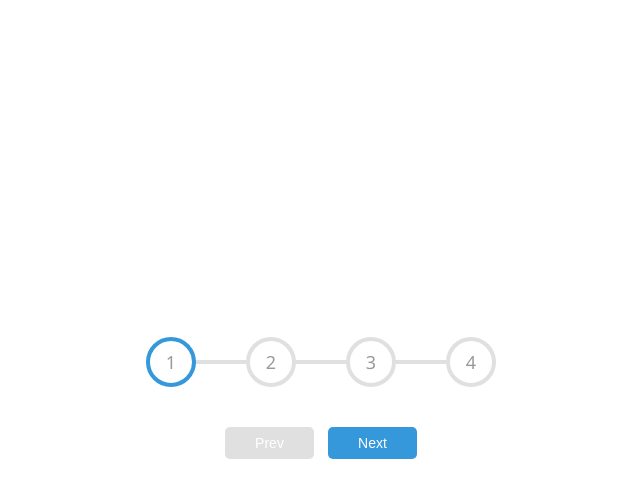
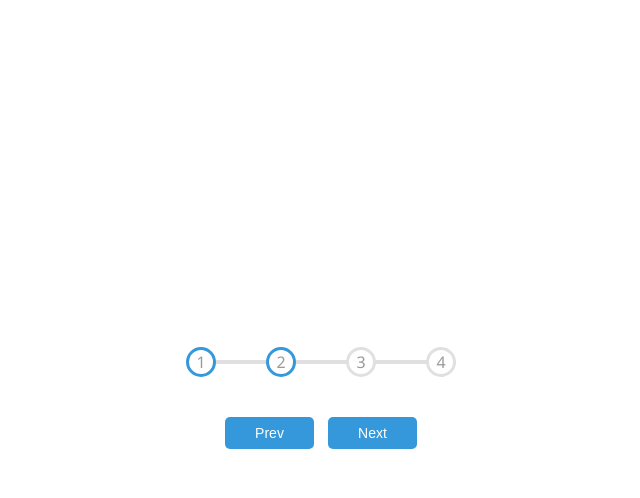
Before and after one commit to wcossior/Steps, a plain HTML site: page index.html in a window 1280 px wide. Both pictures are taken after a click on the button "Next". Shown: the whole page, without its empty margins (319-959 px from the left). Drawn offline with Linux system fonts and the light colour scheme.

Commit message:
adding function to moving between circles

```diff
--- a/index.html
+++ b/index.html
@@ -25,8 +25,8 @@
                 <span>4</span>
             </div>
         </div>
-        <button disabled>Prev</button>
-        <button>Next</button>
+        <button id="btnPrev" onclick="prevStep()" disabled>Prev</button>
+        <button id="btnNext" onclick="nextStep()">Next</button>
     </div>
 </body>
 <script src="script.js"></script>
--- a/script.js
+++ b/script.js
@@ -0,0 +1,26 @@
+const circles = document.querySelectorAll('.circle');
+let nextActiveCircle = 0;
+let btnNext = document.querySelector('#btnNext');
+let btnPrev = document.querySelector('#btnPrev');
+
+function nextStep() {
+    if (nextActiveCircle < circles.length - 1) {
+        nextActiveCircle++;
+        btnPrev.removeAttribute('disabled');
+        circles[nextActiveCircle].classList.add('active');
+    }
+    if (nextActiveCircle === circles.length - 1) {
+        btnNext.setAttribute('disabled', 'true');
+    }
+}
+
+function prevStep() {
+    if (nextActiveCircle > 0) {
+        btnNext.removeAttribute('disabled');
+        circles[nextActiveCircle].classList.remove('active');
+        nextActiveCircle--;
+    }
+    if (nextActiveCircle === 0) {
+        btnPrev.setAttribute('disabled', 'true');
+    }
+}
--- a/style.css
+++ b/style.css
@@ -27,15 +27,16 @@ body {
 
 .progressLine {
     width: 100%;
-    border-bottom: 4px solid #e0e0e0;
+    height: 4px;
+    background: #e0e0e0;
     position: absolute;
 }
 
 .circle {
     display: flex;
-    height: 50px;
-    width: 50px;
-    border: 4px solid #e0e0e0;
+    height: 30px;
+    width: 30px;
+    border: 3px solid #e0e0e0;
     background-color: white;
     border-radius: 100px;
     z-index: 1;
@@ -44,12 +45,12 @@ body {
 }
 
 .circle.active {
-    border: 4px solid #3498db;
+    border: 3px solid #3498db;
 }
 
 .circle span {
     color: #999;
-    font-size: 18px;
+    font-size: 16px;
 
 }
 
```
